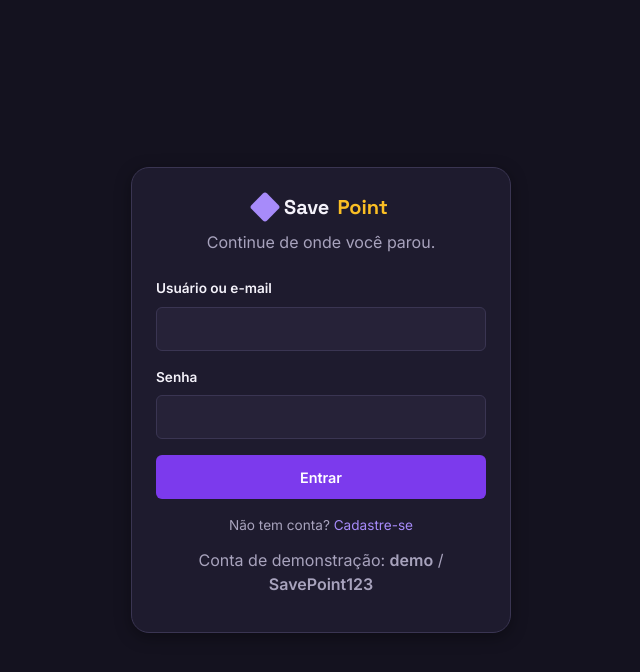
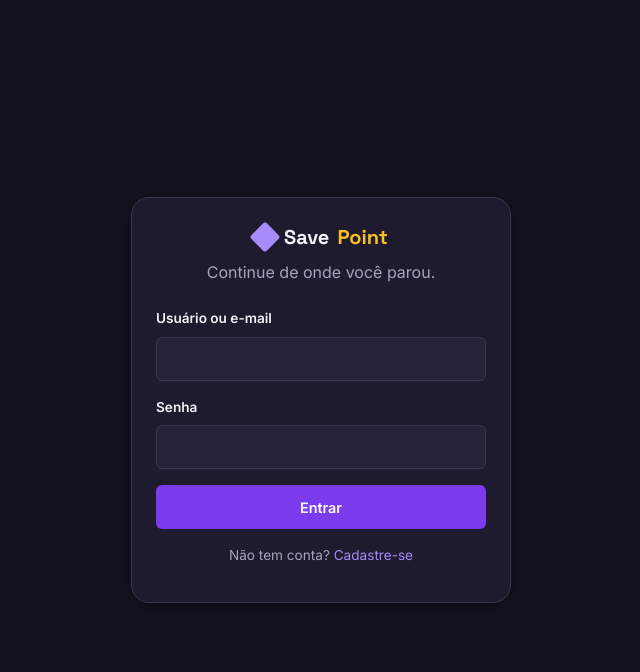
Before and after one commit to VictorPerim123/BFD-Trabalho-Final, a Flask app: template templates/login.html in a window 1280 px wide. Shown: the top 672 px of the page, without its empty margins (319-959 px from the left). Run offline with Flask 3, Linux system fonts and the light colour scheme; the template is opened without the code that fills it, so the values that code supplies are empty; some libraries are stand-ins or nearby versions.

Commit message:
correção tela login

```diff
--- a/templates/login.html
+++ b/templates/login.html
@@ -33,7 +33,7 @@
         Não tem conta? <a href="{{ url_for('auth.registrar') }}">Cadastre-se</a>
       </p>
       <p class="hint" style="text-align:center; margin-top: var(--space-3);">
-        Conta de demonstração: <strong>demo</strong> / <strong>SavePoint123</strong>
+
       </p>
     </section>
 {% endblock %}
```
